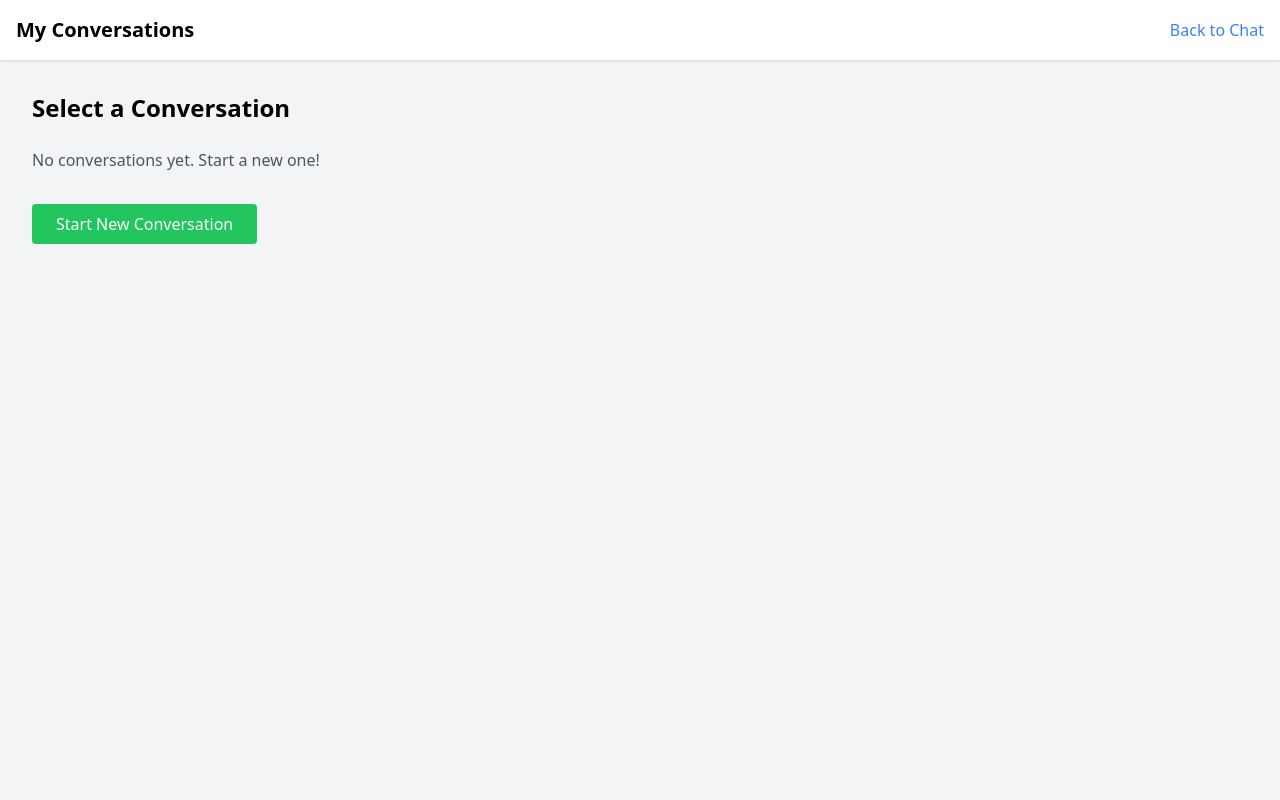
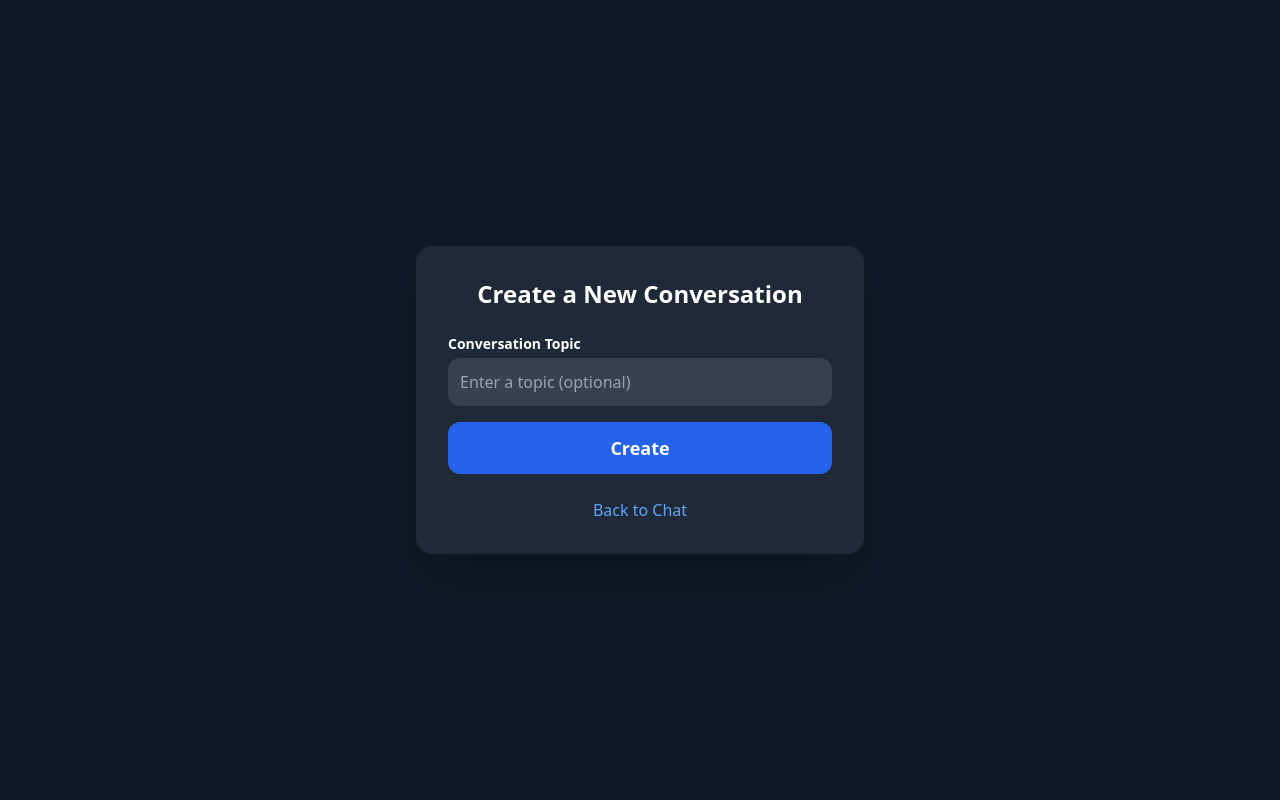
Before and after one commit to 0pixelz/Chatbot-web-app, a Flask app: page /conversations in a window 1280 px wide. Run offline with Flask 3, Linux system fonts and the light colour scheme; the visitor is signed in with stand-in values (Sample User, id 1); data that the repository does not hold is empty; parts of the project's set-up code (start-up, migrations or seed data) failed here and were passed over; some libraries are stand-ins or nearby versions.

Commit message:
Update conversations.html

```diff
--- a/templates/conversations.html
+++ b/templates/conversations.html
@@ -1,46 +1,21 @@
-<!DOCTYPE html>
-<html lang="en">
+<!DOCTYPE html><html lang="en">
 <head>
   <meta charset="UTF-8">
-  <title>My Conversations - Chatbot</title>
   <meta name="viewport" content="width=device-width, initial-scale=1.0">
+  <title>New Conversation</title>
   <script src="https://cdn.tailwindcss.com"></script>
 </head>
-<body class="bg-gray-100 flex flex-col min-h-screen">
-
-  <nav class="bg-white p-4 flex justify-between items-center shadow">
-    <div class="text-xl font-bold">My Conversations</div>
-    <div>
-      <a href="/chat" class="text-blue-500 hover:underline">Back to Chat</a>
+<body class="bg-gray-900 text-white flex flex-col items-center justify-center min-h-screen p-6">  <div class="bg-gray-800 p-8 rounded-2xl shadow-2xl w-full max-w-md">
+    <h1 class="text-2xl font-bold mb-6 text-center">Create a New Conversation</h1>
+    <form action="/new_conversation" method="POST" class="flex flex-col gap-4">
+      <div>
+        <label for="topic" class="block text-sm font-semibold mb-1">Conversation Topic</label>
+        <input type="text" name="topic" id="topic" placeholder="Enter a topic (optional)" class="w-full p-3 rounded-xl bg-gray-700 focus:outline-none focus:ring-2 focus:ring-blue-500">
+      </div>
+      <button type="submit" class="bg-blue-600 hover:bg-blue-700 transition p-3 rounded-xl text-lg font-bold">Create</button>
+    </form>
+    <div class="text-center mt-6">
+      <a href="/chat" class="text-blue-400 hover:underline">Back to Chat</a>
     </div>
-  </nav>
-
-  <div class="flex-1 p-8">
-    <h2 class="text-2xl font-bold mb-6">Select a Conversation</h2>
-
-    <div class="grid gap-4">
-      {% for cid, convo in conversations.items() %}
-        <a href="/chat?conversation={{ cid }}" class="block p-4 bg-white shadow rounded hover:bg-blue-50">
-          <div class="font-semibold text-lg">
-            {{ convo.get('title', 'Untitled Conversation') }}
-          </div>
-          <div class="text-sm text-gray-500">
-            Started {{ convo.get('created_at', 'Unknown') }}
-          </div>
-        </a>
-      {% else %}
-        <div class="text-gray-600">No conversations yet. Start a new one!</div>
-      {% endfor %}
-    </div>
-
-    <div class="mt-8">
-      <form method="POST" action="/new_conversation">
-        <button type="submit" class="bg-green-500 hover:bg-green-600 text-white px-6 py-2 rounded">
-          Start New Conversation
-        </button>
-      </form>
-    </div>
-  </div>
-
-</body>
+  </div></body>
 </html>
```
